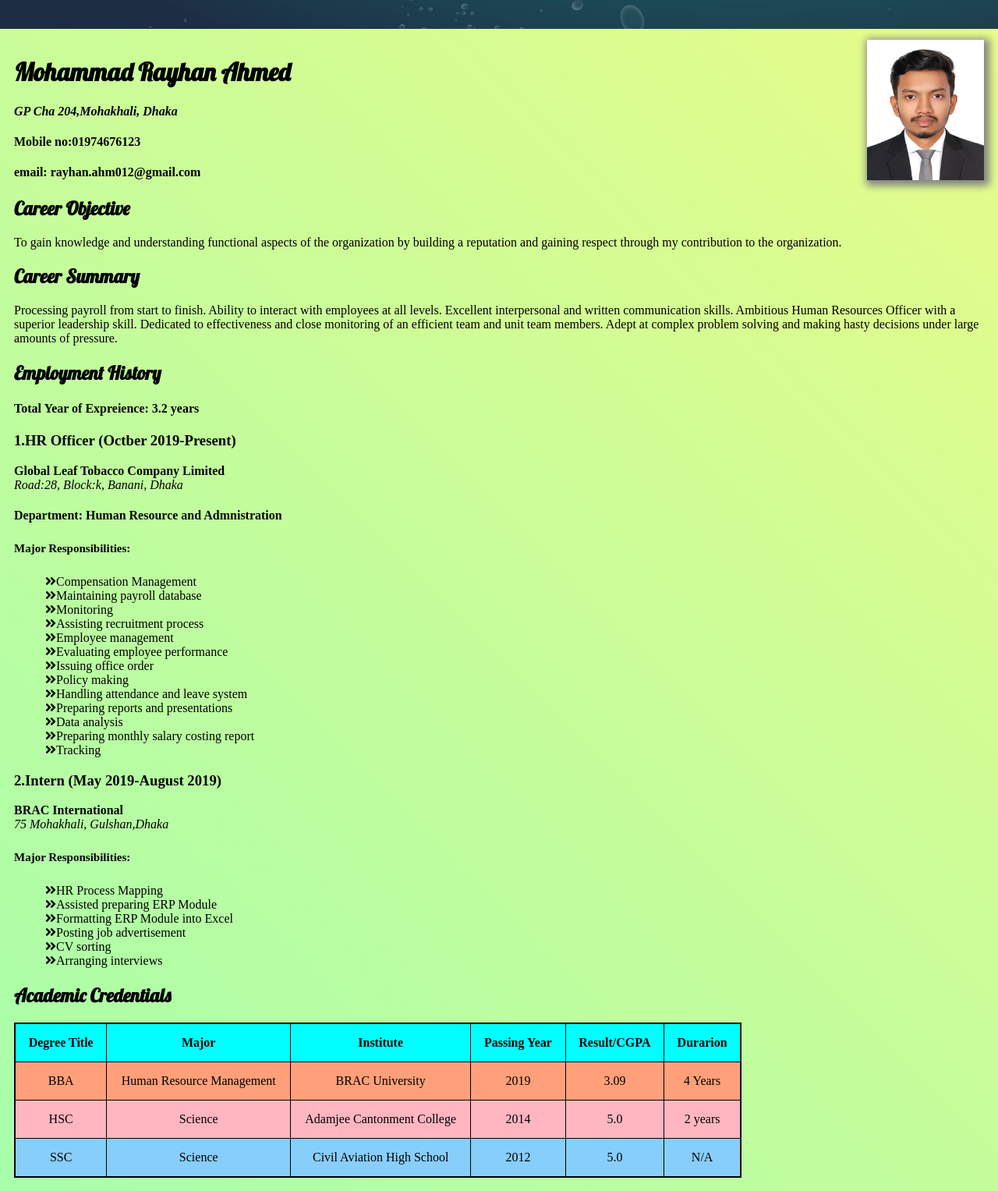
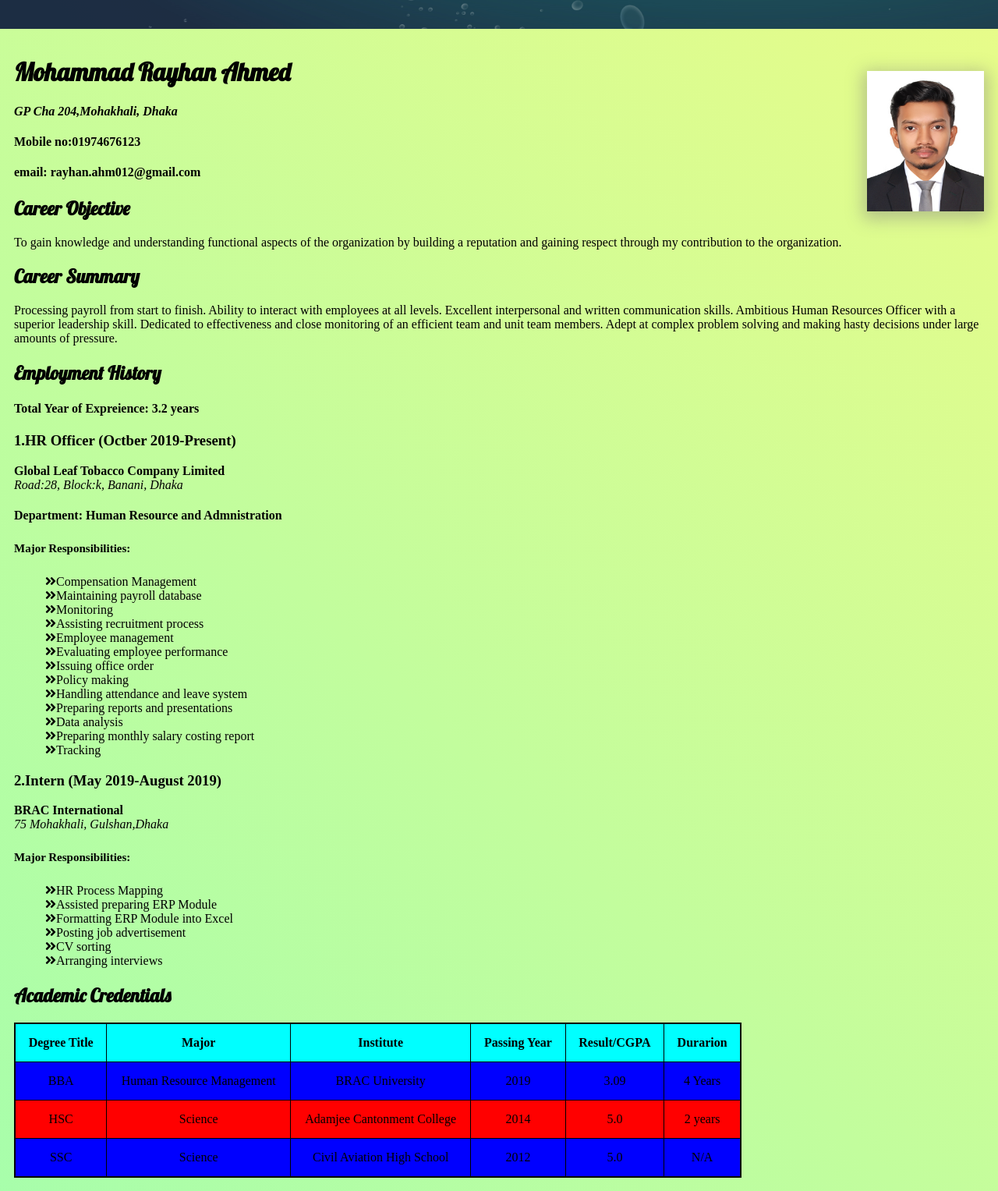
Before and after one commit to rayhan012/Mayday, a plain HTML site: page index.html in a window 1280 px wide. Shown: the part 1011-2538 px from the top of the page at 78% size. Drawn offline with Linux system fonts and the light colour scheme; a web font is replaced by a local one.

Commit message:
New Changes 11:43

```diff
--- a/index.html
+++ b/index.html
@@ -14,7 +14,7 @@
 <body>
     <!-- Title Block -->
     <div class="hero">
-        <img src="/images/background.png" alt="image">
+        <img src="images/background.png" alt="image">
         <div class="title-block">
             <h1>Curriculum Vitae</h1>
         </div>
@@ -36,6 +36,10 @@
         </div>
 
     </div>
+
+
+    <!-- Main Information Starts Here  -->
+
     <!-- passport size photo -->
     <div class="pic"><img src="images/pp.jpg" alt="Pics" height="165px" width="150px"></div>
 
@@ -117,7 +121,7 @@
                 <th>Result/CGPA</th>
                 <th>Durarion</th>
             </tr>
-            <tr class="row1"> <!--data row 1 -->
+            <tr> <!--data row 1 -->
                 <td>BBA</td>
                 <td>Human Resource Management</td>
                 <td>BRAC University</td>
@@ -125,7 +129,7 @@
                 <td>3.09</td>
                 <td>4 Years</td>
             </tr>
-            <tr class="row2"> <!--data row 2 -->
+            <tr> <!--data row 2 -->
                 <td>HSC</td>
                 <td>Science</td>
                 <td>Adamjee Cantonment College</td>
@@ -133,7 +137,7 @@
                 <td>5.0</td>
                 <td>2 years</td>
             </tr>
-            <tr class="row3"> <!--data row 3 -->
+            <tr> <!--data row 3 -->
                 <td>SSC</td>
                 <td>Science</td>
                 <td>Civil Aviation High School</td>
--- a/style.css
+++ b/style.css
@@ -30,19 +30,32 @@ th, td {
     padding: 15px;
     text-align: center;
 }
+
 .ref {
     border: 2px solid black;
     width: 20%;
     border-collapse: collapse;
 }
-.row1 {
+
+/* .row1 {
     background-color: lightsalmon;
 }
+
 .row2 {
     background-color: lightpink;
 }
+
 .row3 {
     background-color: lightskyblue;
+} */
+
+/* EVEN  */
+.academic .table tr:nth-child(2n){
+    background-color: blue!important;
+}
+/* ODD  */
+.academic .table tr:nth-child(2n+1){
+    background-color: red!important;
 }
 
 .academic th {
@@ -60,15 +73,18 @@ th, td {
     float: right;
     width: 150px;
     height: 180px;
-     box-shadow: 3px 3px 10px 4px grey;
-     transition: box-shadow 2s, width 2s, height 2s;
+    /* box-shadow: 3px 3px 10px 4px grey; */
+    /* transition: box-shadow 2s, width 2s, height 2s;
     transition-timing-function: ease;
-     transition-delay: 100ms;
+    transition-delay: 100ms; */
+    box-shadow: 0px 5px 20px 5px #80808075;
+    transition: all .3s ease;
+    margin-top: 40px;
  }
- .pic img:hover {
-    box-shadow: 3px 3px 10px 10px grey;
-    width: 170px;
-    height: 200px;
+.pic img:hover{
+    /* box-shadow: 3px 3px 10px 10px grey; */
+    box-shadow: 0px 5px 25px 5px #808080a1;
+    transform: translateY(-20px);
 }
 
 /* addding font awesome icon as list style */
@@ -93,8 +109,10 @@ ol, ul {
     font-style: normal;
     font-variant: normal;
     text-rendering: auto;
+    margin-right: 10px;
     -webkit-font-smoothing: antialiased;
  }
+
 /* Title block design */
  .hero {
     margin-top: -50px;
@@ -135,6 +153,8 @@ ol, ul {
 .section-block li {
     padding: 2px;
 }
+
+
 /* Animating title & Section block  */
 .title-block {
     animation: transitionT 3s ease;
```
Lines whose indentation alone changed are shown as unchanged.
